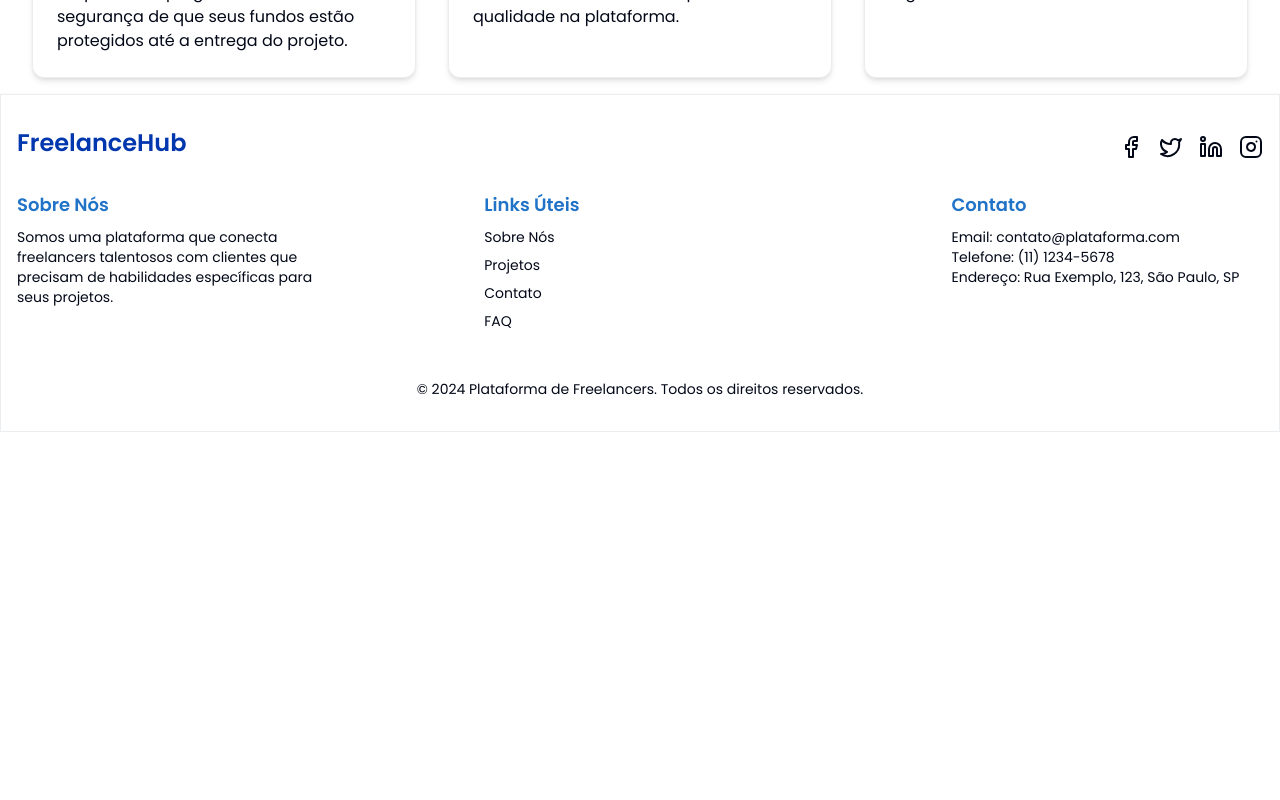
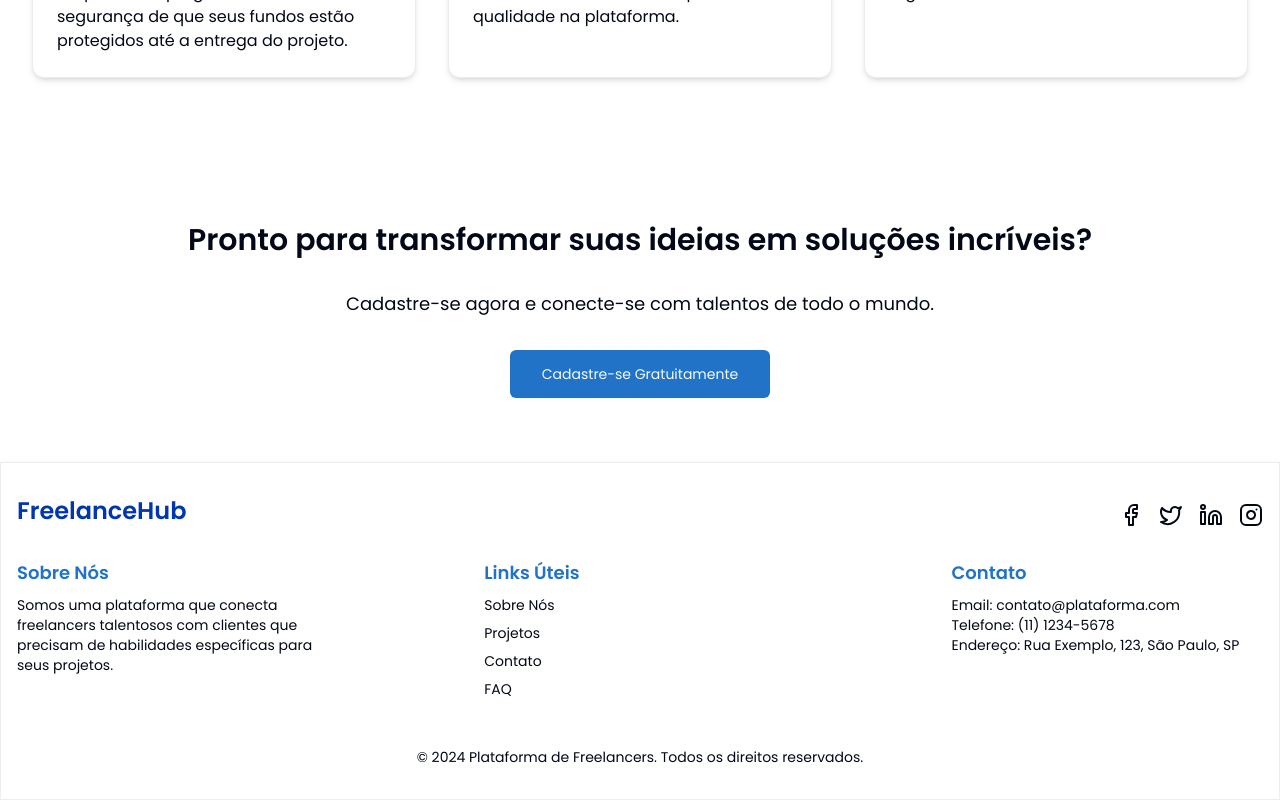
Before and after one commit to LucasVitorVD/freelancehub, a Next.js app: page / in a window 1280 px wide. Shown: the part 2528-3328 px from the top of the page. Before the commit the page ends 2960 px from the top, so only its background shows below. Built offline with nearby package versions, Linux system fonts and the light colour scheme.

Commit message:
feat: call to action section

```diff
--- a/src/app/page.tsx
+++ b/src/app/page.tsx
@@ -2,6 +2,8 @@ import Hero from "@/components/Hero";
 import PartnersCarousel from "@/components/PartnersCarousel";
 import DepoimentsList from "@/components/DepoimentsList";
 import FunctionalitiesList from "@/components/FunctionalitiesList";
+import { buttonVariants } from "@/components/ui/button"
+import Link from "next/link";
 
 export default function HomePage() {
   return (
@@ -28,6 +30,19 @@ export default function HomePage() {
         </div>
         <FunctionalitiesList />
       </section>
+      <section className="py-16">
+        <div className="container mx-auto text-center space-y-8">
+          <h3 className="text-3xl font-bold">
+            Pronto para transformar suas ideias em soluções incríveis?
+          </h3>
+          <p className="text-lg">
+            Cadastre-se agora e conecte-se com talentos de todo o mundo.
+          </p>
+          <Link className={`${buttonVariants({ variant: "secondary" })} py-6 px-8`} href="#">
+            Cadastre-se Gratuitamente
+          </Link>
+        </div>
+      </section>
     </div>
   );
 }
```
